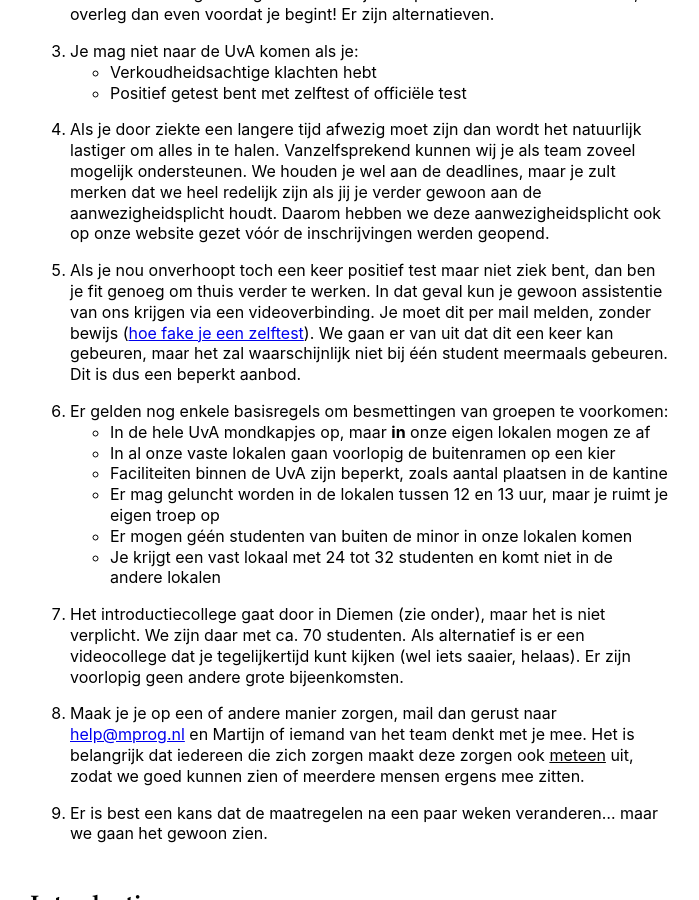
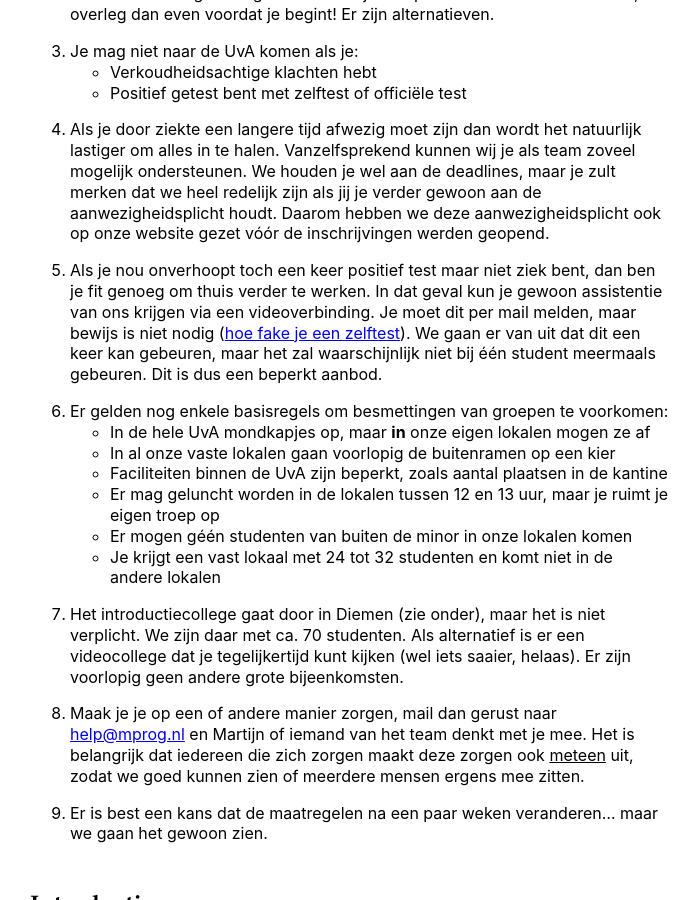
Before and after one commit to minprog/welkom, a Jekyll site: the page built from fulltime/index.md, in a window 1280 px wide and 900 px high, scrolled down 1346 px. Shown: the whole window, without its empty margins (290-989 px from the left). Built offline with Jekyll 4.4.1, drawn with Linux system fonts in a browser that asks for light colours; our own code applies the rules of GitHub Pages for plain Markdown files.

Commit message:
fulltime

```diff
--- a/fulltime/index.md
+++ b/fulltime/index.md
@@ -30,7 +30,7 @@ We hopen jullie allemaal te spreken in de eerste paar dagen van de minor, maar m
 
 4. Als je door ziekte een langere tijd afwezig moet zijn dan wordt het natuurlijk lastiger om alles in te halen. Vanzelfsprekend kunnen wij je als team zoveel mogelijk ondersteunen. We houden je wel aan de deadlines, maar je zult merken dat we heel redelijk zijn als jij je verder gewoon aan de aanwezigheidsplicht houdt. Daarom hebben we deze aanwezigheidsplicht ook op onze website gezet vóór de inschrijvingen werden geopend.
 
-5. Als je nou onverhoopt toch een keer positief test maar niet ziek bent, dan ben je fit genoeg om thuis verder te werken. In dat geval kun je gewoon assistentie van ons krijgen via een videoverbinding. Je moet dit per mail melden, zonder bewijs ([hoe fake je een zelftest](https://theconversation.com/covid-19-kids-are-using-soft-drinks-to-fake-positive-tests-ive-worked-out-the-science-and-how-to-spot-it-163739)). We gaan er van uit dat dit een keer kan gebeuren, maar het zal waarschijnlijk niet bij één student meermaals gebeuren. Dit is dus een beperkt aanbod.
+5. Als je nou onverhoopt toch een keer positief test maar niet ziek bent, dan ben je fit genoeg om thuis verder te werken. In dat geval kun je gewoon assistentie van ons krijgen via een videoverbinding. Je moet dit per mail melden, maar bewijs is niet nodig ([hoe fake je een zelftest](https://theconversation.com/covid-19-kids-are-using-soft-drinks-to-fake-positive-tests-ive-worked-out-the-science-and-how-to-spot-it-163739)). We gaan er van uit dat dit een keer kan gebeuren, maar het zal waarschijnlijk niet bij één student meermaals gebeuren. Dit is dus een beperkt aanbod.
 
 6. Er gelden nog enkele basisregels om besmettingen van groepen te voorkomen:
     - In de hele UvA mondkapjes op, maar **in** onze eigen lokalen mogen ze af
```
